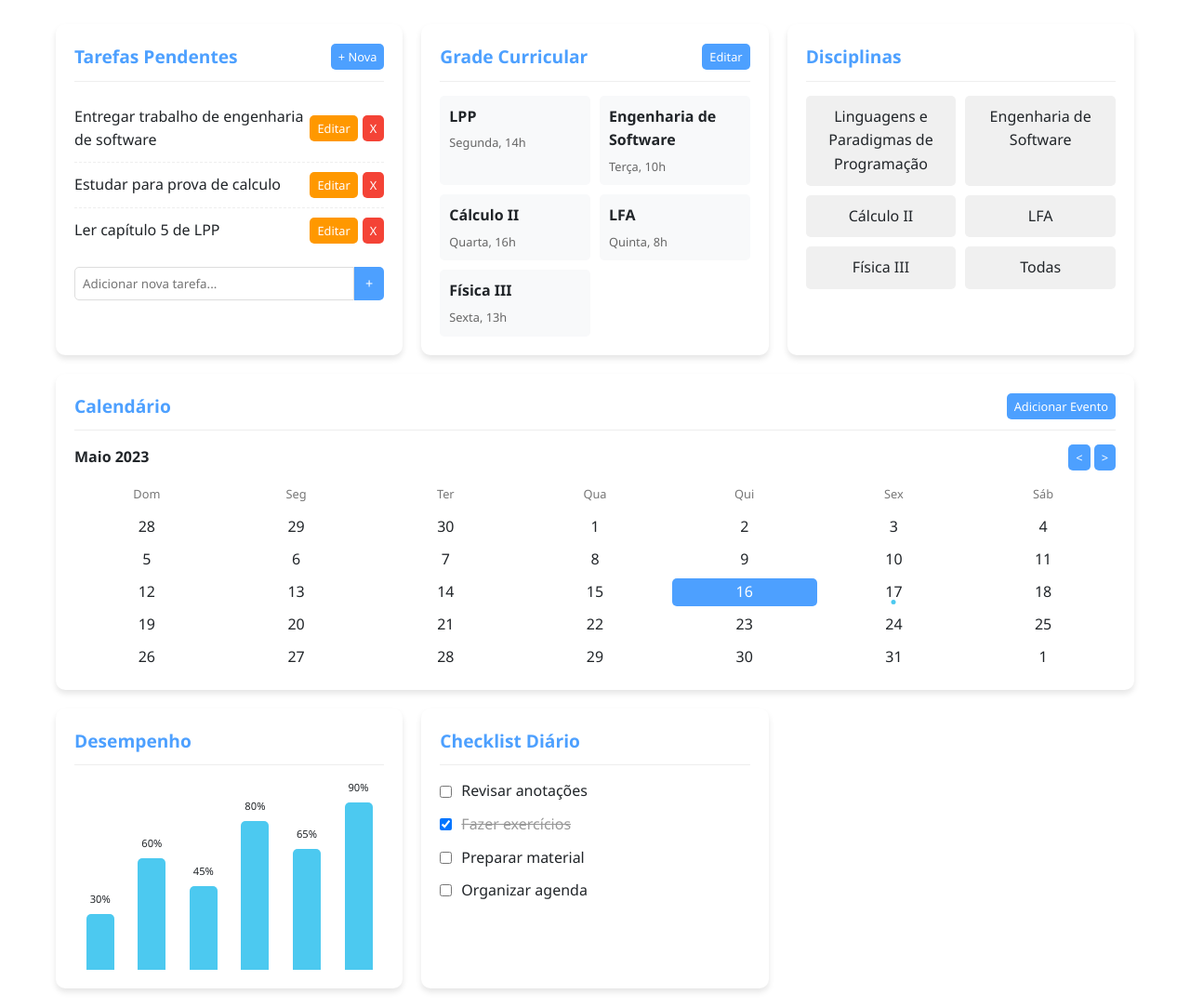
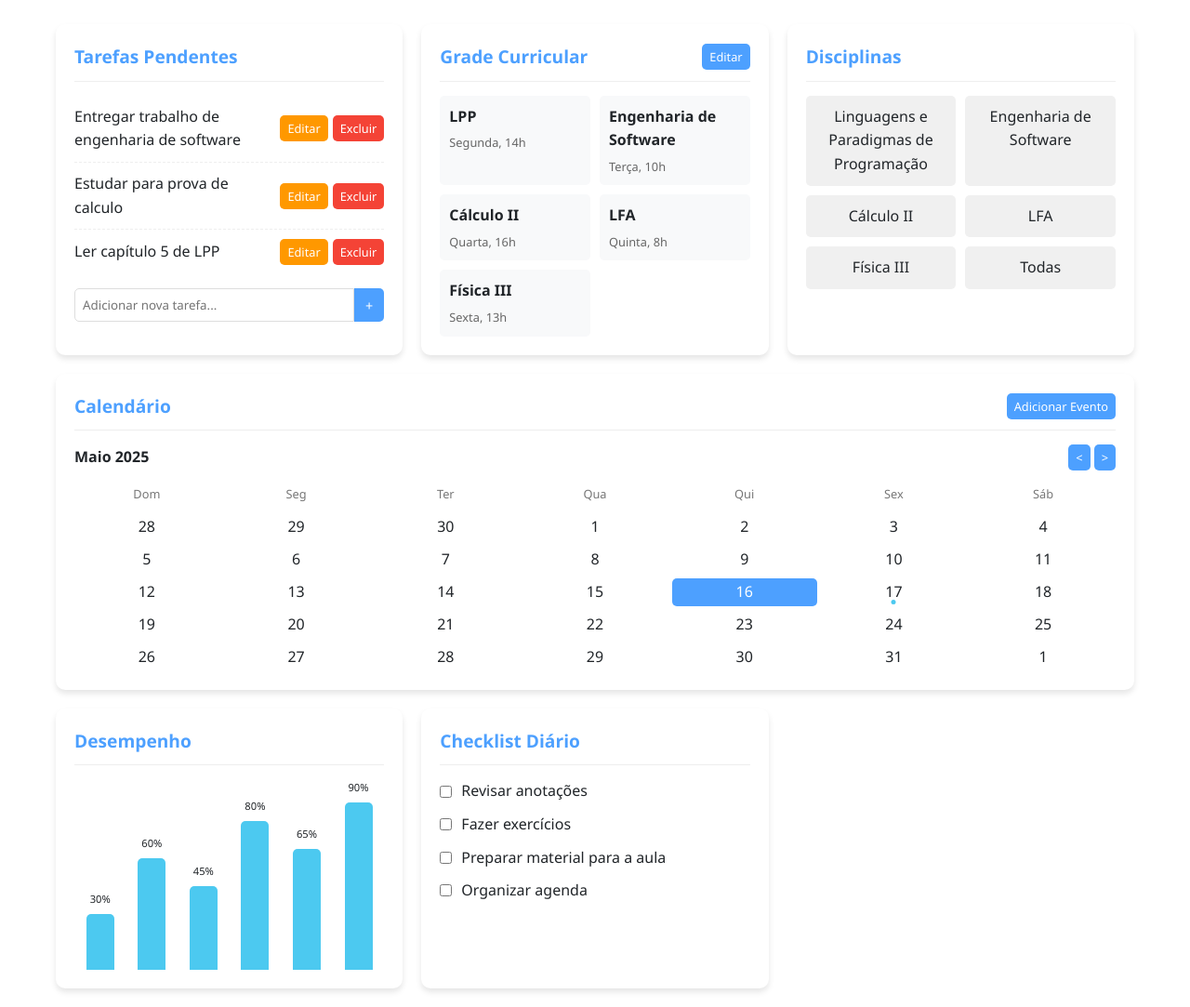
Before and after one commit to VitoriaSofiaa/NEXA, a plain HTML site: page agenda.html in a window 1280 px wide. Shown: the part 100-1183 px from the top of the page at 93% size. Drawn offline with Linux system fonts and the light colour scheme; files whose address does not match are found by name.

Commit message:
Atualizando agenda.html

```diff
--- a/agenda.html
+++ b/agenda.html
@@ -24,35 +24,35 @@
             <section class="card">
                 <div class="card-header">
                     <h2>Tarefas Pendentes</h2>
-                    <button class="btn btn-sm">+ Nova</button>
                 </div>
-                <ul class="task-list">
+                <ul class="task-list" id="task-list">
                     <li class="task-item">
                         <span>Entregar trabalho de engenharia de software</span>
                         <div class="task-actions">
                             <button class="btn btn-sm btn-edit">Editar</button>
-                            <button class="btn btn-sm btn-delete">X</button>
+                            <button class="btn btn-sm btn-delete">Excluir</button>
                         </div>
                     </li>
                     <li class="task-item">
                         <span>Estudar para prova de calculo</span>
                         <div class="task-actions">
                             <button class="btn btn-sm btn-edit">Editar</button>
-                            <button class="btn btn-sm btn-delete">X</button>
+                            <button class="btn btn-sm btn-delete">Excluir</button>
                         </div>
                     </li>
                     <li class="task-item">
                         <span>Ler capítulo 5 de LPP</span>
                         <div class="task-actions">
                             <button class="btn btn-sm btn-edit">Editar</button>
-                            <button class="btn btn-sm btn-delete">X</button>
+                            <button class="btn btn-sm btn-delete">Excluir</button>
                         </div>
                     </li>
                 </ul>
                 <div class="add-task">
-                    <input type="text" placeholder="Adicionar nova tarefa...">
-                    <button class="btn">+</button>
+                    <input type="text" id="new-task-input" placeholder="Adicionar nova tarefa...">
+                    <button class="btn" id="add-task-btn">+</button>
                 </div>
+                <ul class="task-list" id="task-list"></ul>
             </section>
 
             <!-- Grade Curricular -->
@@ -108,7 +108,7 @@
                 </div>
                 <div class="calendar">
                     <div class="calendar-header">
-                        <span class="calendar-title">Maio 2023</span>
+                        <span class="calendar-title">Maio 2025</span>
                         <div>
                             <button class="btn btn-sm">&lt;</button>
                             <button class="btn btn-sm">&gt;</button>
@@ -188,13 +188,13 @@
                         <input type="checkbox" id="task1">
                         <label for="task1">Revisar anotações</label>
                     </div>
-                    <div class="checklist-item completed">
-                        <input type="checkbox" id="task2" checked>
+                    <div class="checklist-item">
+                        <input type="checkbox" id="task2">
                         <label for="task2">Fazer exercícios</label>
                     </div>
                     <div class="checklist-item">
                         <input type="checkbox" id="task3">
-                        <label for="task3">Preparar material</label>
+                        <label for="task3">Preparar material para a aula </label>
                     </div>
                     <div class="checklist-item">
                         <input type="checkbox" id="task4">
@@ -204,5 +204,7 @@
             </section>
         </main>
     </div>
+    <script src="tarefas.js"></script>
+    <script src="calendario.js"></script>
 </body>
 </html>
```
